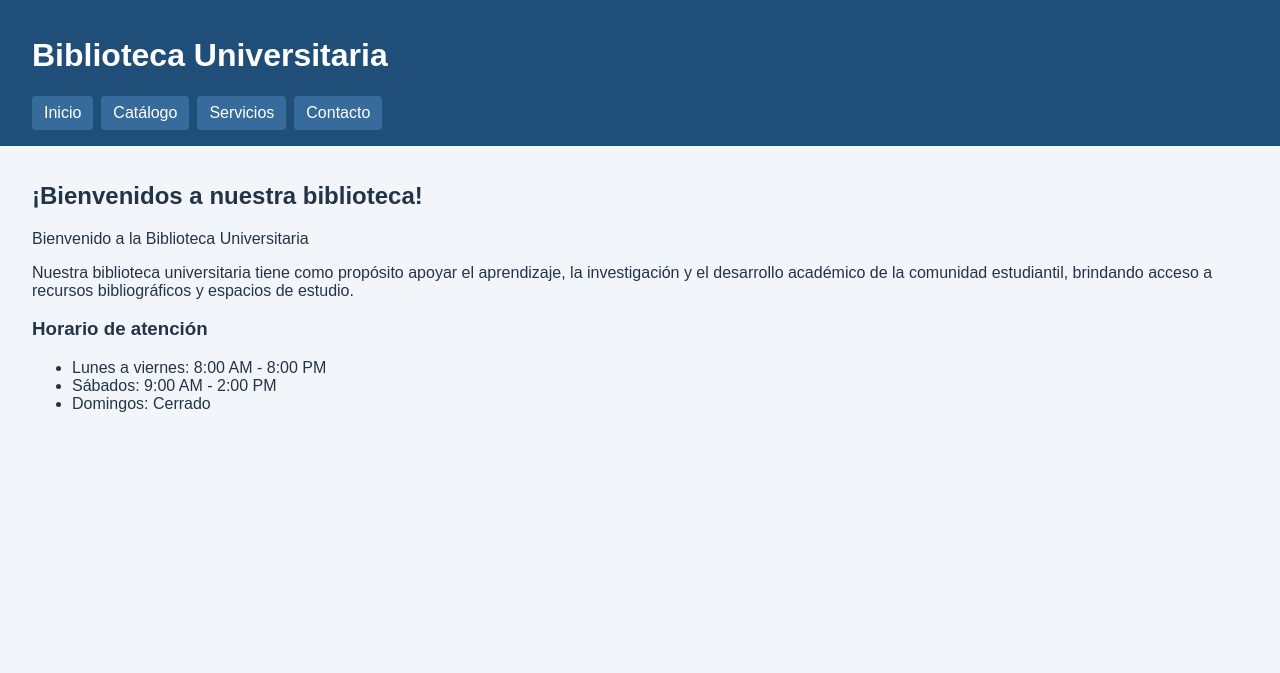
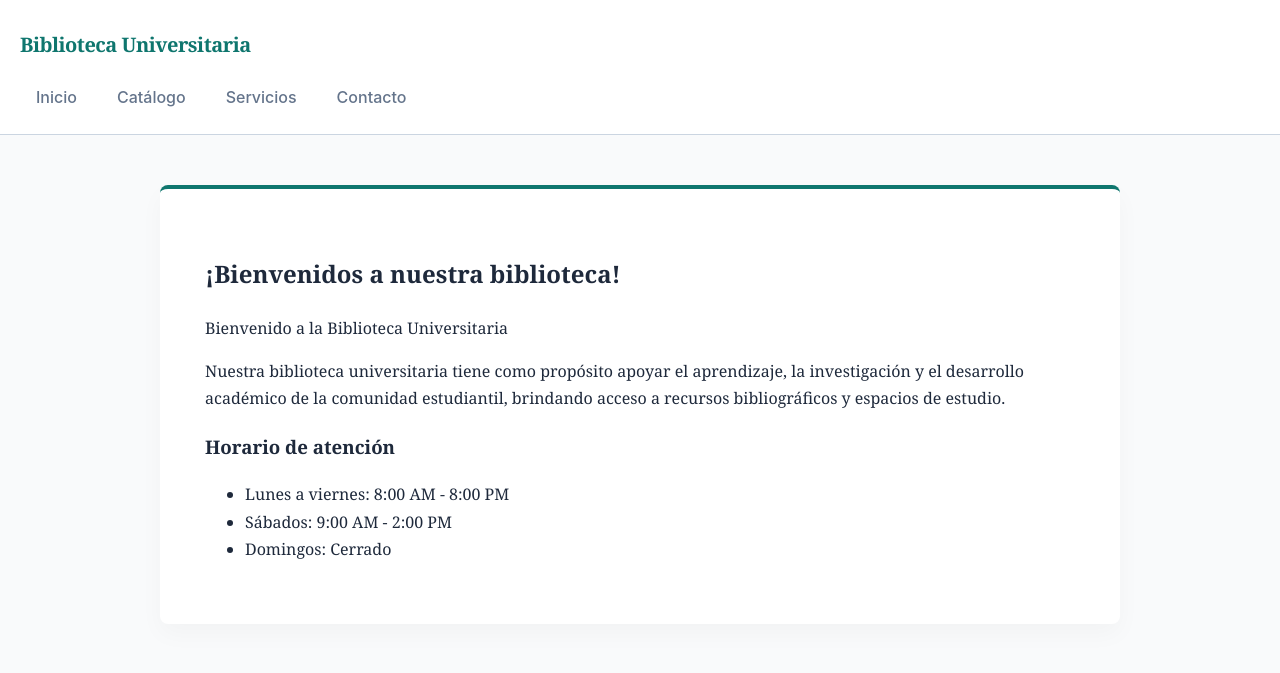
Before and after one commit to jpbustamante72421/biblioteca_universitaria, a Flask app: page / in a window 1280 px wide. Shown: the top 673 px of the page. Run offline with Flask 3, Linux system fonts and the light colour scheme.

Commit message:
Aplicación de CSS - 20261028

```diff
--- /dev/null
+++ b/static/css/biblioteca.css
@@ -0,0 +1,88 @@
+/* ===================================================
+   PALETA DE COLORES: Académica (White & Deep Teal / Navy)
+   =================================================== */
+:root {
+    --biblio-bg: #f9fafb;
+    --biblio-card: #ffffff;
+    --biblio-text-main: #1e293b;
+    --biblio-text-muted: #64748b;
+    --biblio-primary: #0f766e;
+    --biblio-primary-hover: #115e59;
+    --biblio-border: #cbd5e1;
+}
+
+/* 1. Estilos generales */
+body.biblio-body {
+    margin: 0;
+    font-family: 'Merriweather', 'Georgia', serif;
+    background-color: var(--biblio-bg);
+    color: var(--biblio-text-main);
+    line-height: 1.7;
+}
+
+/* Para los elementos que requieran lectura sans-serif moderna (como menús) */
+.navbar, .btn, .biblio-nav-link {
+    font-family: -apple-system, BlinkMacSystemFont, "Segoe UI", Roboto, sans-serif;
+}
+
+/* 2. Contenedor Principal de la Biblioteca */
+.biblio-container {
+    box-sizing: border-box;
+    max-width: 960px;
+    margin: 50px auto;
+    background: var(--biblio-card);
+    padding: 45px;
+    border-radius: 8px;
+    border-top: 4px solid var(--biblio-primary);
+    box-shadow: 0 10px 25px rgba(0, 0, 0, 0.03);
+}
+
+/* 3. Barra de Navegación */
+.biblio-navbar {
+    background-color: var(--biblio-card);
+    border-bottom: 1px solid var(--biblio-border);
+    padding: 15px 20px;
+    margin-bottom: 40px;
+    box-shadow: none;
+}
+
+.biblio-brand {
+    font-weight: 700;
+    color: var(--biblio-primary);
+    font-size: 1.25rem;
+    letter-spacing: -0.5px;
+}
+
+.biblio-nav-link {
+    color: var(--biblio-text-muted);
+    font-weight: 500;
+    transition: color 0.2s ease-in-out;
+    padding: 8px 16px;
+    text-decoration: none;
+}
+
+.biblio-nav-link:hover,
+.biblio-nav-item.active .biblio-nav-link {
+    color: var(--biblio-primary);
+}
+
+.biblio-nav {
+    display: flex;
+    flex-wrap: wrap;
+    gap: 0.5rem;
+}
+
+/* 4. Tipografía y Textos */
+.biblio-title {
+    font-size: 2.2rem;
+    font-weight: 700;
+    color: var(--biblio-text-main);
+    margin-bottom: 20px;
+    letter-spacing: -0.5px;
+}
+
+.biblio-text {
+    font-size: 1.05rem;
+    color: var(--biblio-text-muted);
+    margin-bottom: 15px;
+}
--- a/templates/layout.html
+++ b/templates/layout.html
@@ -4,56 +4,20 @@
     <meta charset="utf-8">
     <meta name="viewport" content="width=device-width, initial-scale=1">
     <title>{{ titulo }} | Biblioteca Universitaria</title>
-    <style>
-        body {
-            margin: 0;
-            background-color: #f2f6fa;
-            color: #243447;
-            font-family: Arial, sans-serif;
-        }
-
-        header {
-            padding: 1rem 2rem;
-            background-color: #1f4e79;
-            color: white;
-        }
-
-        nav {
-            display: flex;
-            flex-wrap: wrap;
-            gap: 0.5rem;
-        }
-
-        nav a {
-            padding: 0.5rem 0.75rem;
-            border-radius: 4px;
-            background-color: #376b9b;
-            color: white;
-            text-decoration: none;
-        }
-
-        nav a:hover,
-        nav a:focus {
-            background-color: #163b5c;
-        }
-
-        main {
-            padding: 1rem 2rem;
-        }
-    </style>
+    <link rel="stylesheet" href="{{ url_for('static', filename='css/biblioteca.css') }}">
 </head>
-<body>
-    <header>
-        <h1>Biblioteca Universitaria</h1>
-        <nav>
-            <a href="{{ url_for('home') }}">Inicio</a>
-            <a href="{{ url_for('catalogo') }}">Catálogo</a>
-            <a href="{{ url_for('servicios') }}">Servicios</a>
-            <a href="{{ url_for('contacto') }}">Contacto</a>
+<body class="biblio-body">
+    <header class="biblio-navbar">
+        <h1 class="biblio-brand">Biblioteca Universitaria</h1>
+        <nav class="biblio-nav">
+            <a class="biblio-nav-link" href="{{ url_for('home') }}">Inicio</a>
+            <a class="biblio-nav-link" href="{{ url_for('catalogo') }}">Catálogo</a>
+            <a class="biblio-nav-link" href="{{ url_for('servicios') }}">Servicios</a>
+            <a class="biblio-nav-link" href="{{ url_for('contacto') }}">Contacto</a>
         </nav>
     </header>
 
-    <main>
+    <main class="biblio-container">
         {% block content %}{% endblock %}
     </main>
 </body>
```
